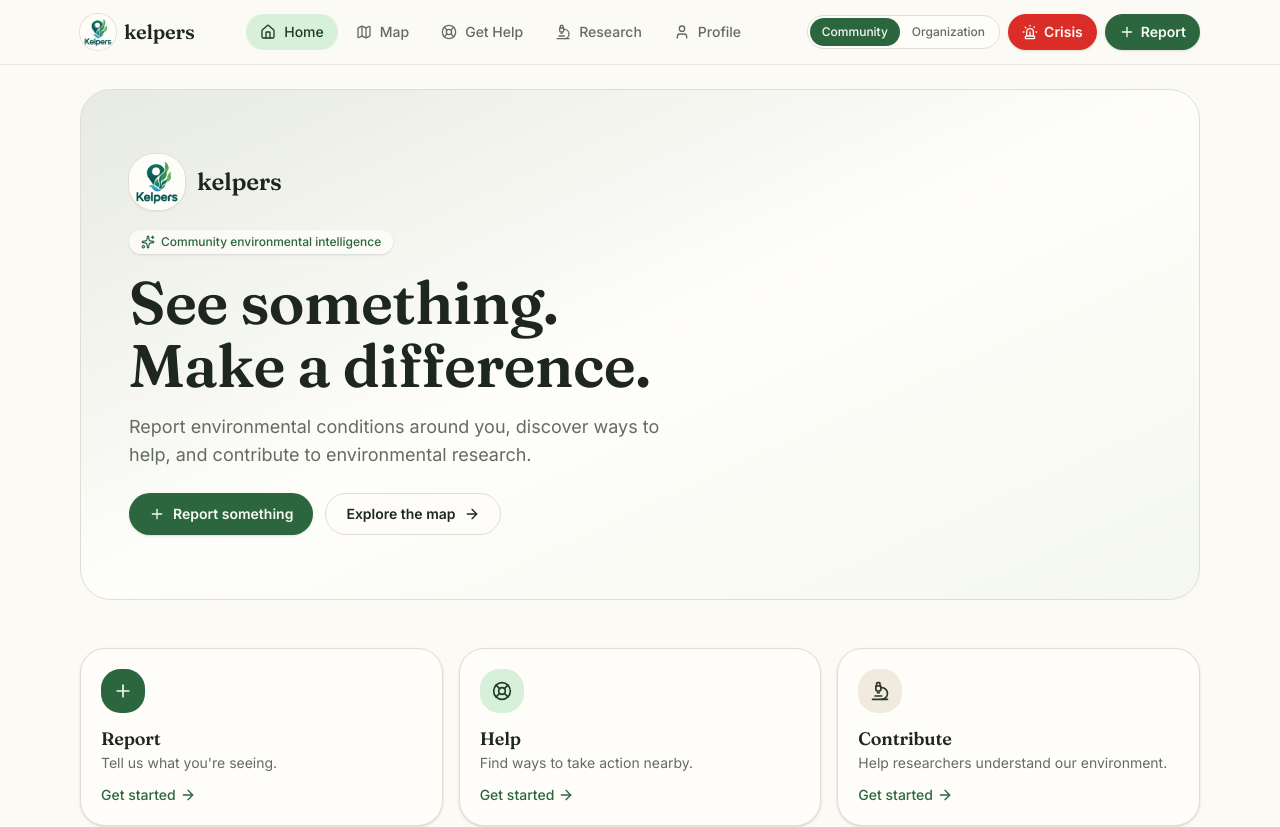
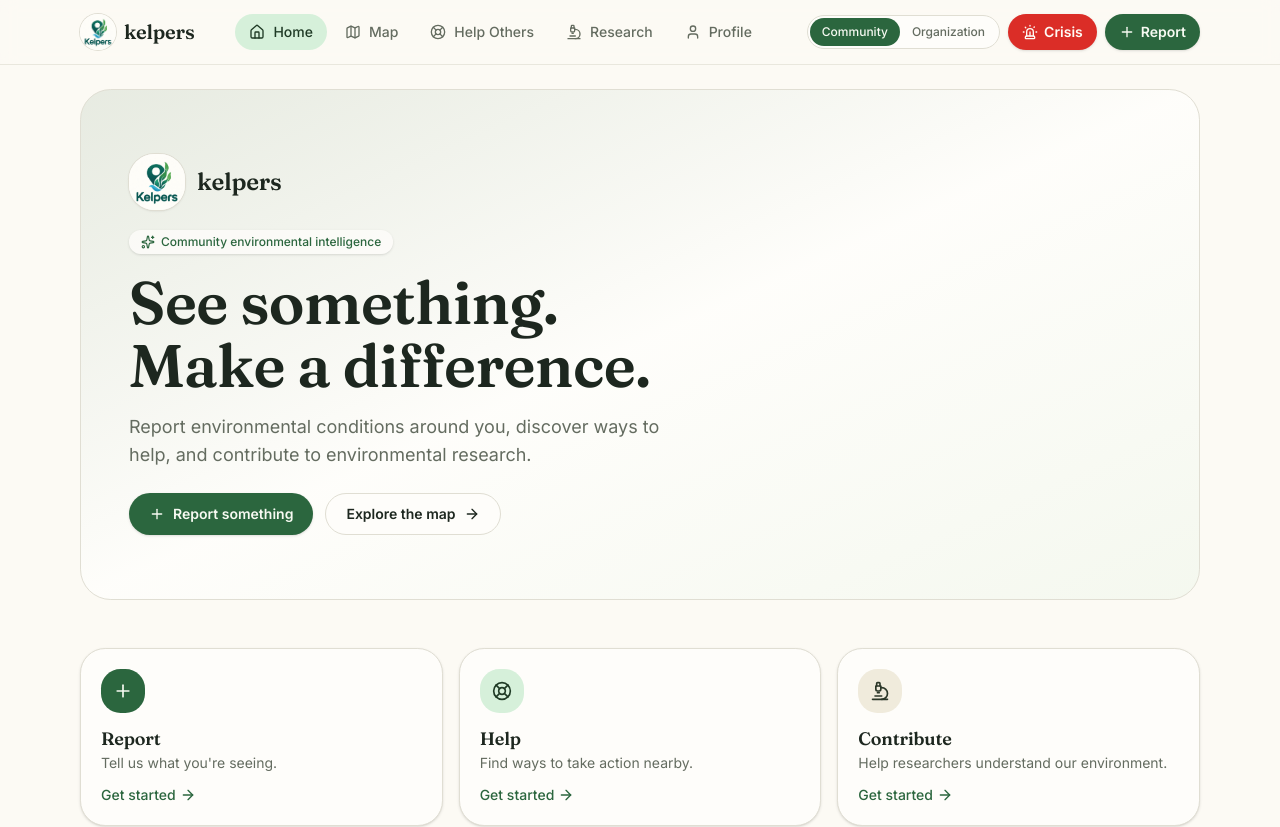
Before and after one commit to Ariana-Siganporia/kelpers, a Next.js app: page / in a window 1280 px wide. Shown: the top 827 px of the page. Built offline with nearby package versions, Linux system fonts and the light colour scheme.

Commit message:
Change navigation label from "Get Help" to "Help Others"

```diff
--- a/components/app-shell.tsx
+++ b/components/app-shell.tsx
@@ -18,7 +18,7 @@ import { useStore } from "@/lib/store"
 const primaryNav = [
   { href: "/", label: "Home", icon: Home },
   { href: "/map", label: "Map", icon: MapIcon },
-  { href: "/help", label: "Get Help", icon: LifeBuoy },
+  { href: "/help", label: "Help Others", icon: LifeBuoy },
   { href: "/research", label: "Research", icon: Microscope },
   { href: "/profile", label: "Profile", icon: User },
 ]
```
